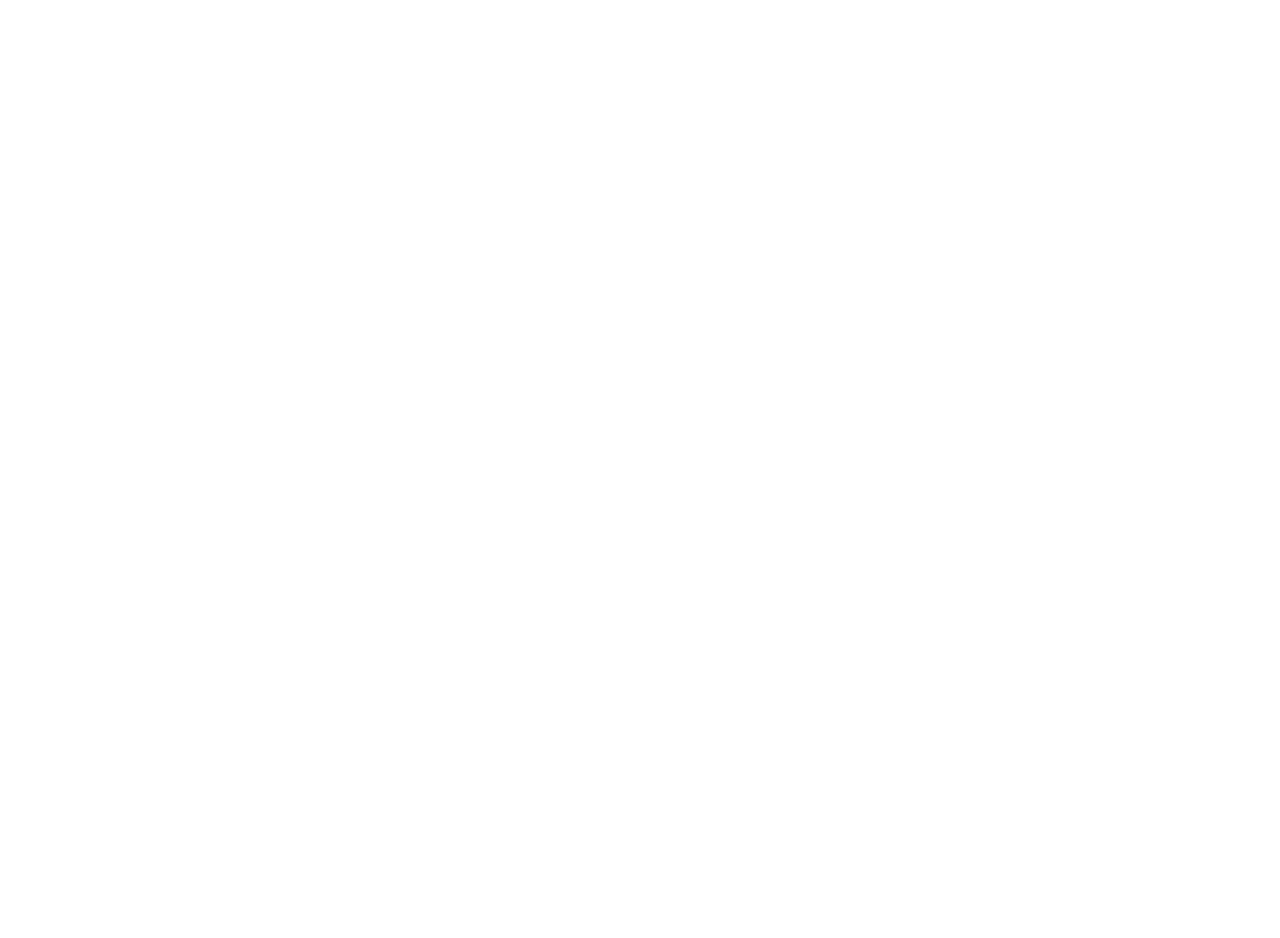
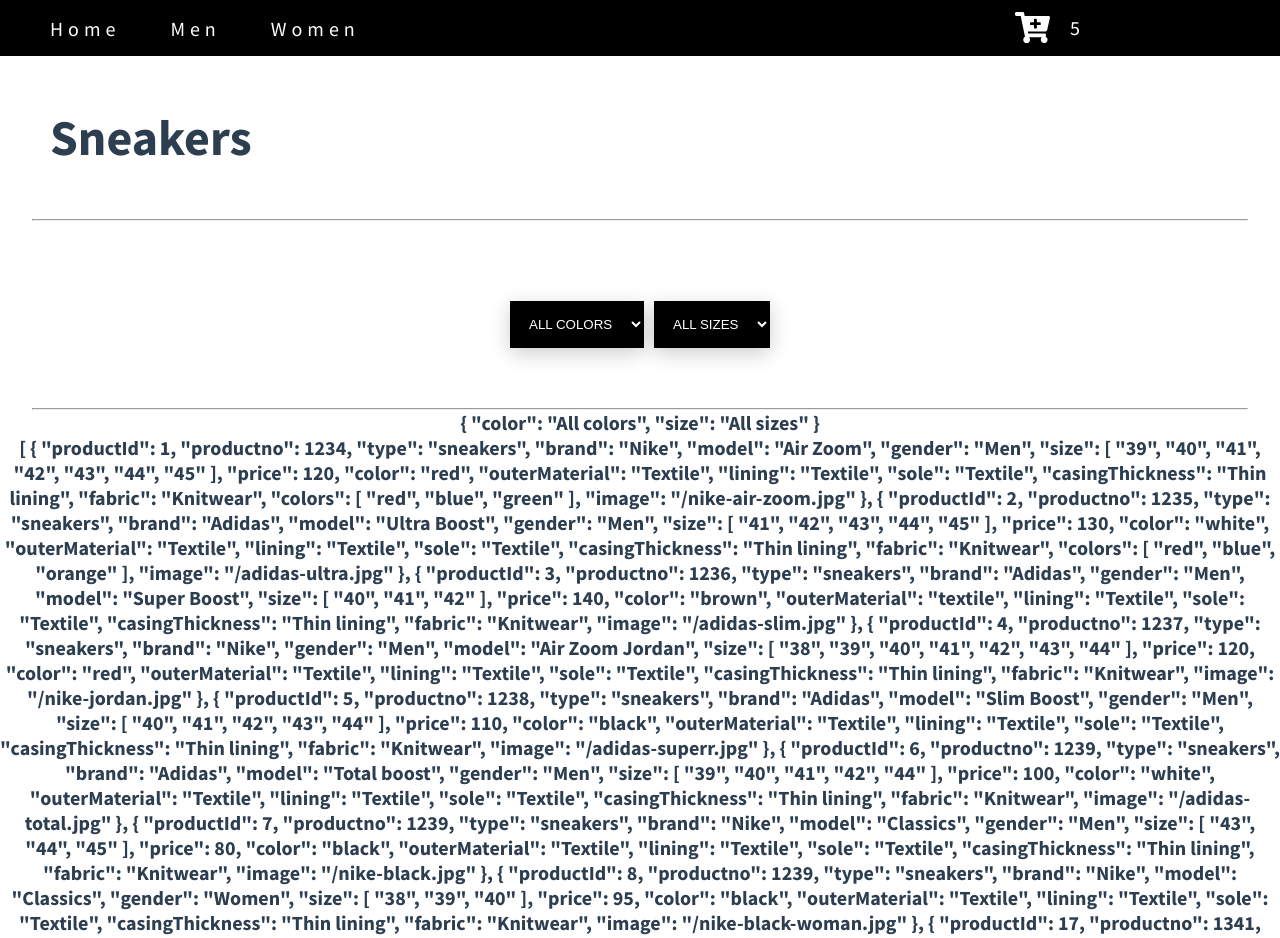
Before and after one commit to ChristianPredoianu/sneaker-store-v2-vue-composition-api-, a Vue app: page /sneaker-shoes in a window 1280 px wide. Shown: the top 938 px of the page. Before the commit the page ends 800 px from the top, so only its background shows below. Built offline with nearby package versions, Linux system fonts and the light colour scheme.

Commit message:
work on sneakers view

```diff
--- a/src/views/Sneakers.vue
+++ b/src/views/Sneakers.vue
@@ -1,9 +1,54 @@
 <template>
-  <div></div>
+  <div>
+    <NavBar />
+    <SubNav />
+    <FilterSection @options="setSelectedOptions" />
+    <!--  <Shoe /> -->
+    <h1>{{ selectedOptions }}</h1>
+    <h1>{{ filterSneakers() }}</h1>
+  </div>
 </template>
 
 <script>
-export default {};
+import NavBar from '@/components/nav/NavBar.vue';
+import SubNav from '@/components/nav/SubNav.vue';
+import FilterSection from '@/components/FilterSection.vue';
+import Shoe from '@/components/Shoe.vue';
+import shoesData from '../../public/data.json';
+import { useShoeFilter } from '@/shared-logic/useShoeFilter';
+export default {
+  components: {
+    NavBar,
+    SubNav,
+    FilterSection,
+    Shoe,
+  },
+
+  setup() {
+    const { selectedOptions, setSelectedOptions } = useShoeFilter();
+
+    function filterSneakers() {
+      const shoes = shoesData.filter((shoe) => shoe.type === 'sneakers');
+      if (
+        selectedOptions.color === 'All colors' &&
+        selectedOptions.size === 'All sizes'
+      )
+        return shoes;
+      else {
+        return shoes.filter((shoe) => {
+          return (
+            (selectedOptions.color === 'All colors' ||
+              selectedOptions.color === shoe.color) &&
+            (selectedOptions.size === 'All sizes' ||
+              shoe.size.includes(selectedOptions.size))
+          );
+        });
+      }
+    }
+
+    return { selectedOptions, setSelectedOptions, filterSneakers };
+  },
+};
 </script>
 
 <style lang="scss" scoped></style>
```
